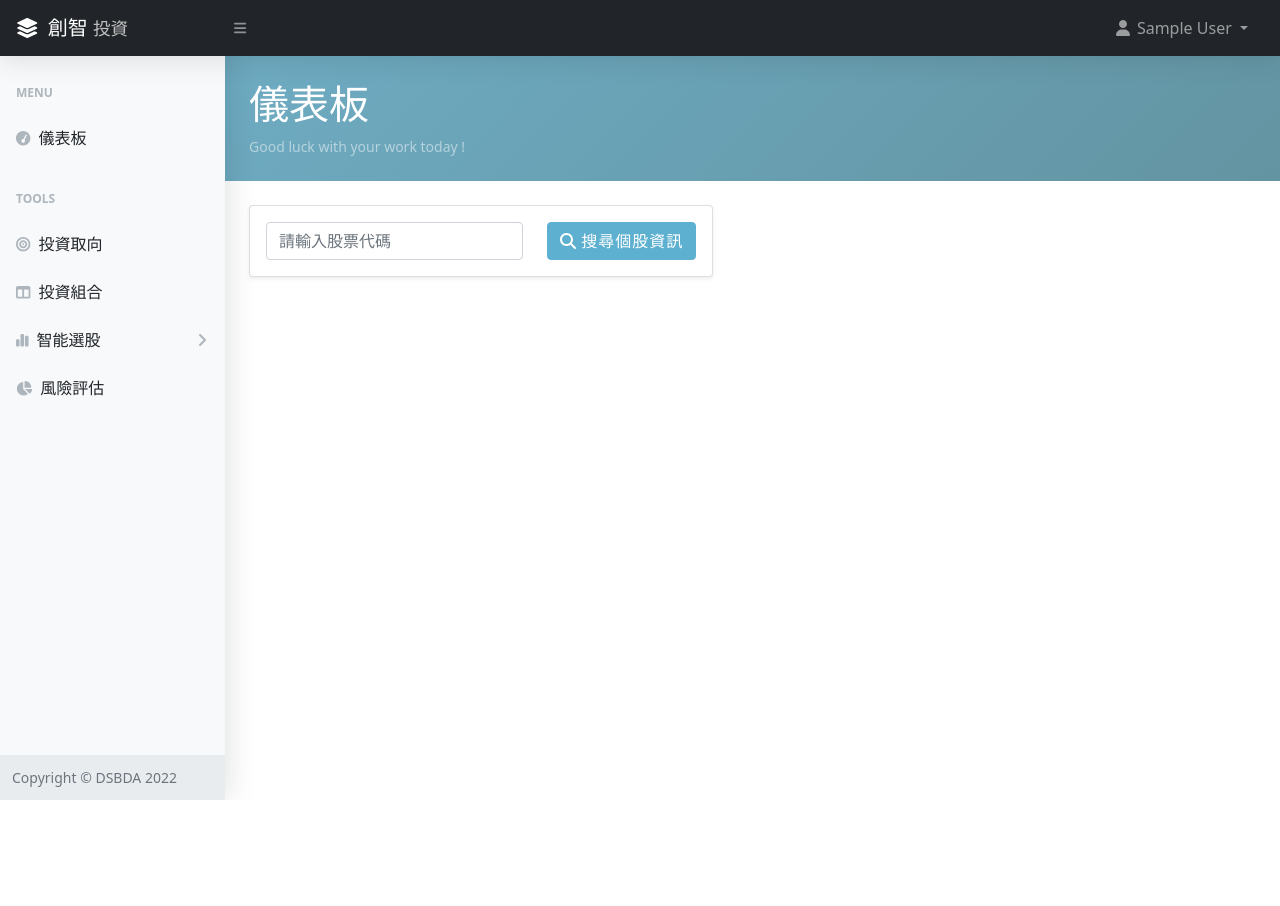
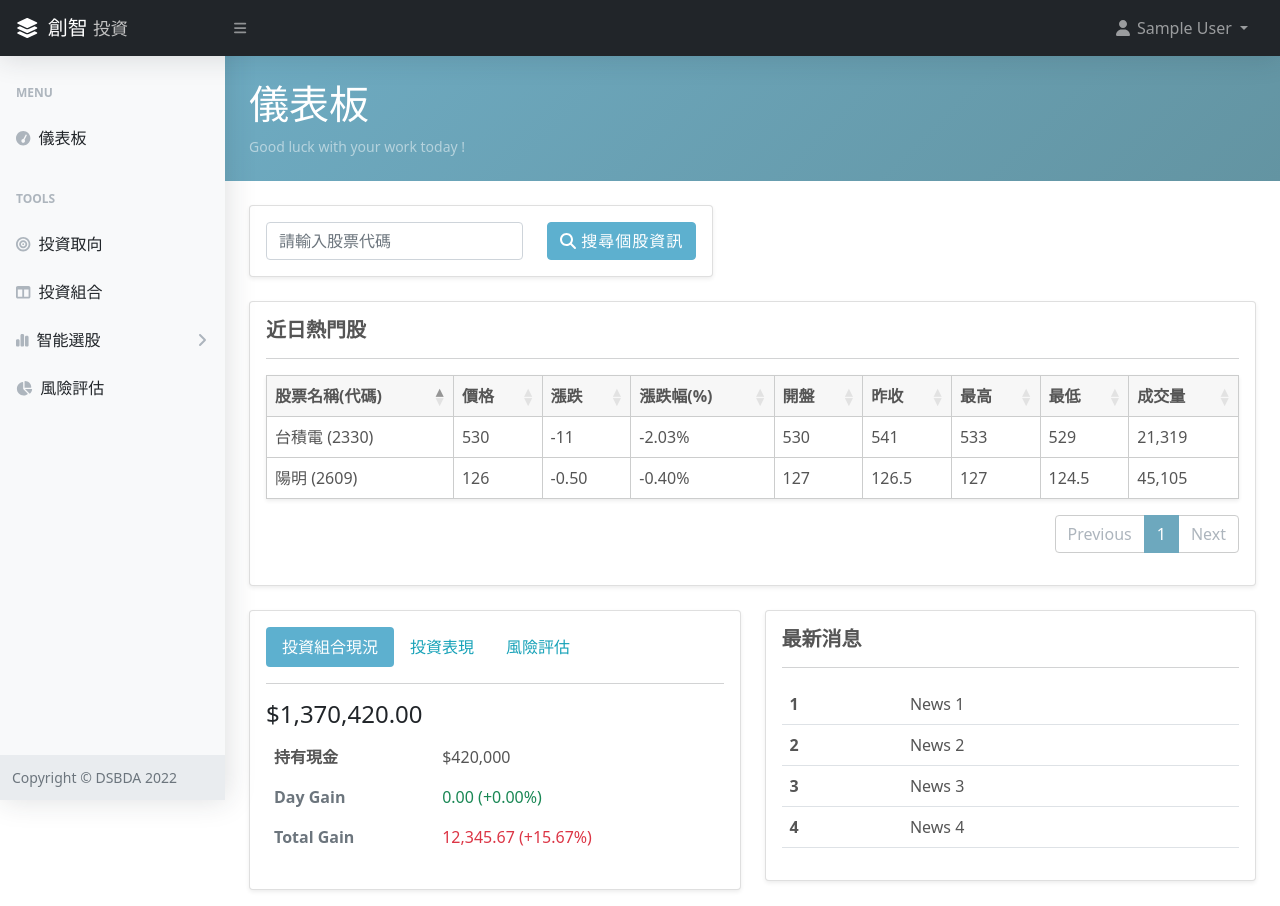
Before and after one commit to fuhsiao/Fintech-API-web, a Flask app: page /index in a window 1280 px wide. Before the commit the page ends 800 px from the top, so only its background shows below. Run offline with Flask 2, Linux system fonts and the light colour scheme; the visitor is signed in with stand-in values (Sample User, id 1); data comes from the database, SQL or seed files in the repository; some libraries are stand-ins or nearby versions.

Commit message:
Update index.html

```diff
--- a/website/templates/index.html
+++ b/website/templates/index.html
@@ -67,7 +67,102 @@
                 </div>
             </div>
         </div>
-
+    </div>
+    <div class="card shadow-sm mb-4">
+        <div class="card-body">
+            <h5 class="card-title text-darkgray fw-bold mb-3">近日熱門股</h5>
+            <hr class="my-3" style="opacity: 0.2;">
+            <table id="target_table" class="table table-bordered shadow-sm w-100" style="vertical-align:middle">
+                <thead class="bg-th">
+                    <tr>
+                        <th>股票名稱(代碼)</th>
+                        <th>價格</th>
+                        <th>漲跌</th>
+                        <th>漲跌幅(%)</th>
+                        <th>開盤</th>
+                        <th>昨收</th>
+                        <th>最高</th>
+                        <th>最低</th>
+                        <th>成交量</th>
+                    </tr>
+                </thead>
+                <tbody>
+                </tbody>
+            </table>
+        </div>
+    </div>
+    <div class="row">
+        <div class="col-md-6 col-sm-12 mb-3">
+            <div class="card shadow-sm">
+                <div class="card-body">
+                    <ul class="nav nav-pills mb-1" id="pills-tab">
+                        <li class="nav-item">
+                          <button class="nav-link active" id="pills-tab-1" data-bs-toggle="pill" data-bs-target="#tab1" type="button">投資組合現況</button>
+                        </li>
+                        <li class="nav-item">
+                          <button class="nav-link" id="pills-tab-2" data-bs-toggle="pill" data-bs-target="#tab2" type="button">投資表現</button>
+                        </li>
+                        <li class="nav-item">
+                            <button class="nav-link" id="pills-tab-3" data-bs-toggle="pill" data-bs-target="#tab3" type="button">風險評估</button>
+                        </li>
+                    </ul>
+                    <hr class="my-3" style="opacity: 0.2;">
+                    <div class="tab-content"  id="pills-tabContent">
+                        <div class="tab-pane fade show active" id="tab1">
+                            <h4 class="card-title">$1,370,420.00</h4>
+                            <table class="table table-borderless">
+                                <tbody>
+                                  <tr>
+                                    <th scope="row">持有現金</th>
+                                    <td>$420,000</td>
+                                  </tr>
+                                  <tr>
+                                    <th scope="row" class="text-muted">Day Gain</th>
+                                    <td class="text-success">0.00 (+0.00%)</td>
+                                  </tr>
+                                  <tr>
+                                    <th scope="row" class="text-muted">Total Gain</th>
+                                    <td class="text-danger">12,345.67 (+15.67%)</td>
+                                  </tr>
+                                </tbody>
+                            </table>
+                        </div>
+                        <div class="tab-pane fade" id="tab2">
+                        </div>
+                        <div class="tab-pane fade" id="tab3">
+                        </div>
+                    </div>
+                </div>
+            </div>
+        </div>
+        <div class="col-md-6 col-sm-12">
+            <div class="card shadow-sm">
+                <div class="card-body">
+                    <h5 class="card-title text-darkgray fw-bold">最新消息</h5>
+                    <hr class="my-3" style="opacity: 0.2;">
+                    <table class="table table-hover">
+                        <tbody>
+                          <tr>
+                            <th scope="row">1</th>
+                            <td>News 1</td>
+                          </tr>
+                          <tr>
+                            <th scope="row">2</th>
+                            <td>News 2</td>
+                          </tr>
+                          <tr>
+                            <th scope="row">3</th>
+                            <td>News 3</td>
+                          </tr>
+                          <tr>
+                            <th scope="row">4</th>
+                            <td>News 4</td>
+                          </tr>
+                        </tbody>
+                      </table>
+                </div>
+            </div>
+        </div>
     </div>
 </div>
 
@@ -183,6 +278,34 @@
 //   }
 // });
 
+    $(document).ready(function (){
+        var Data = [
+            {"stock":"台積電 (2330)","price":"530", "up-down":"-11", "fluctuation":"-2.03%",
+            "open":"530", "close":"541", "highest":"533", "lowest":"529", "volume":"21,319"},
+            {"stock":"陽明 (2609)","price":"126", "up-down":"-0.50", "fluctuation":"-0.40%",
+            "open":"127", "close":"126.5", "highest":"127", "lowest":"124.5", "volume":"45,105"}
+         ];
+
+         $('#target_table').DataTable({
+             dom:'t<"mt-sm-3 mb-sm-3"p>',
+             pageLength: 5,
+             data:Data,
+             columns:[
+                 {data:"stock"},
+                 {data:"price"},
+                 {data:"up-down"},
+                 {data:"fluctuation"},
+                 {data:"open"},
+                 {data:"close"},
+                 {data:"highest"},
+                 {data:"lowest"},
+                 {data:"volume"}
+
+             ]
+
+         });
+    });
+
 
 
 
```
